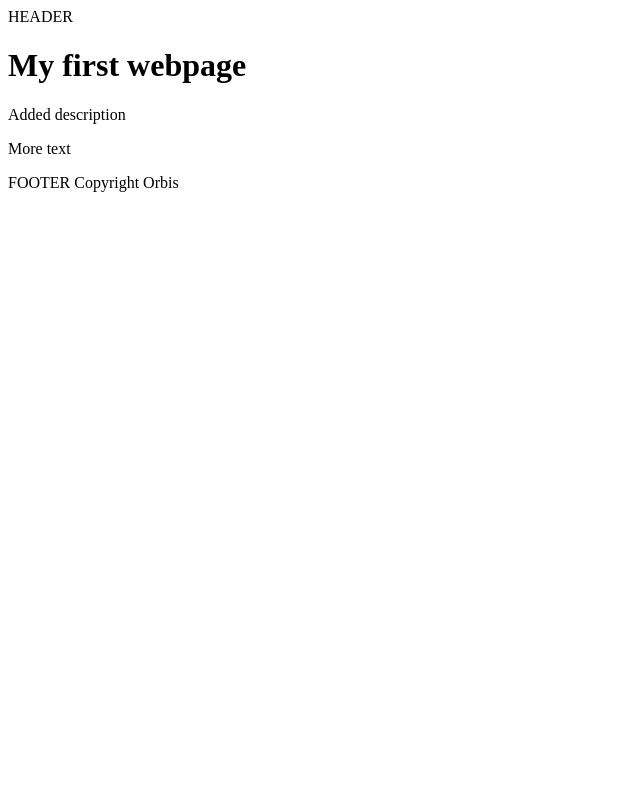
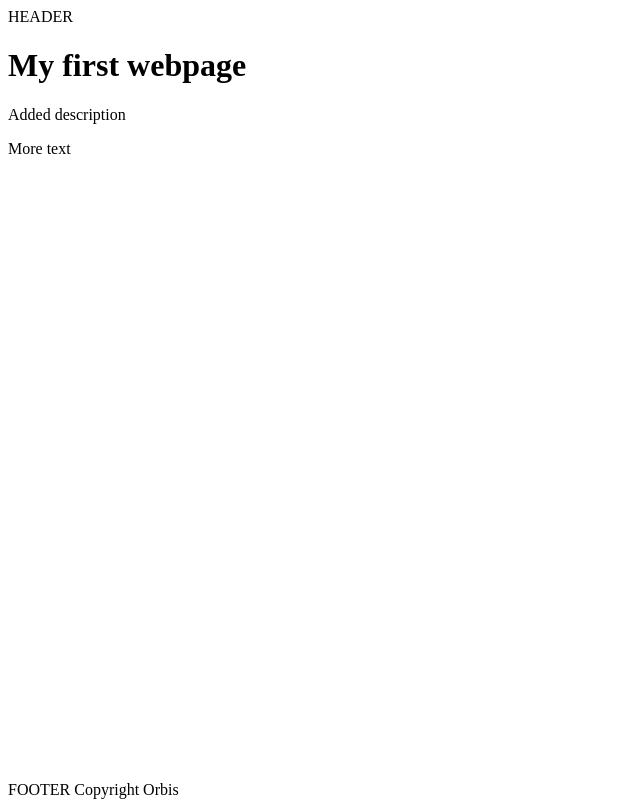
Before and after one commit to petko-marinow/first-repo, a plain HTML site: page index.html in a window 1280 px wide. Shown: the whole page, without its empty margins (0-640 px from the left). Drawn offline with Linux system fonts and the light colour scheme.

Commit message:
Updating footer
.

```diff
--- a/index.html
+++ b/index.html
@@ -13,7 +13,7 @@
     <h1>My first webpage</h1>
     <p>Added description</p>
     <p>More text</p>
-    <footer>FOOTER Copyright Orbis</footer>
+    <footer style="bottom: 1px; position: absolute;">FOOTER Copyright Orbis</footer>
 </body>
 
 </html>
```
